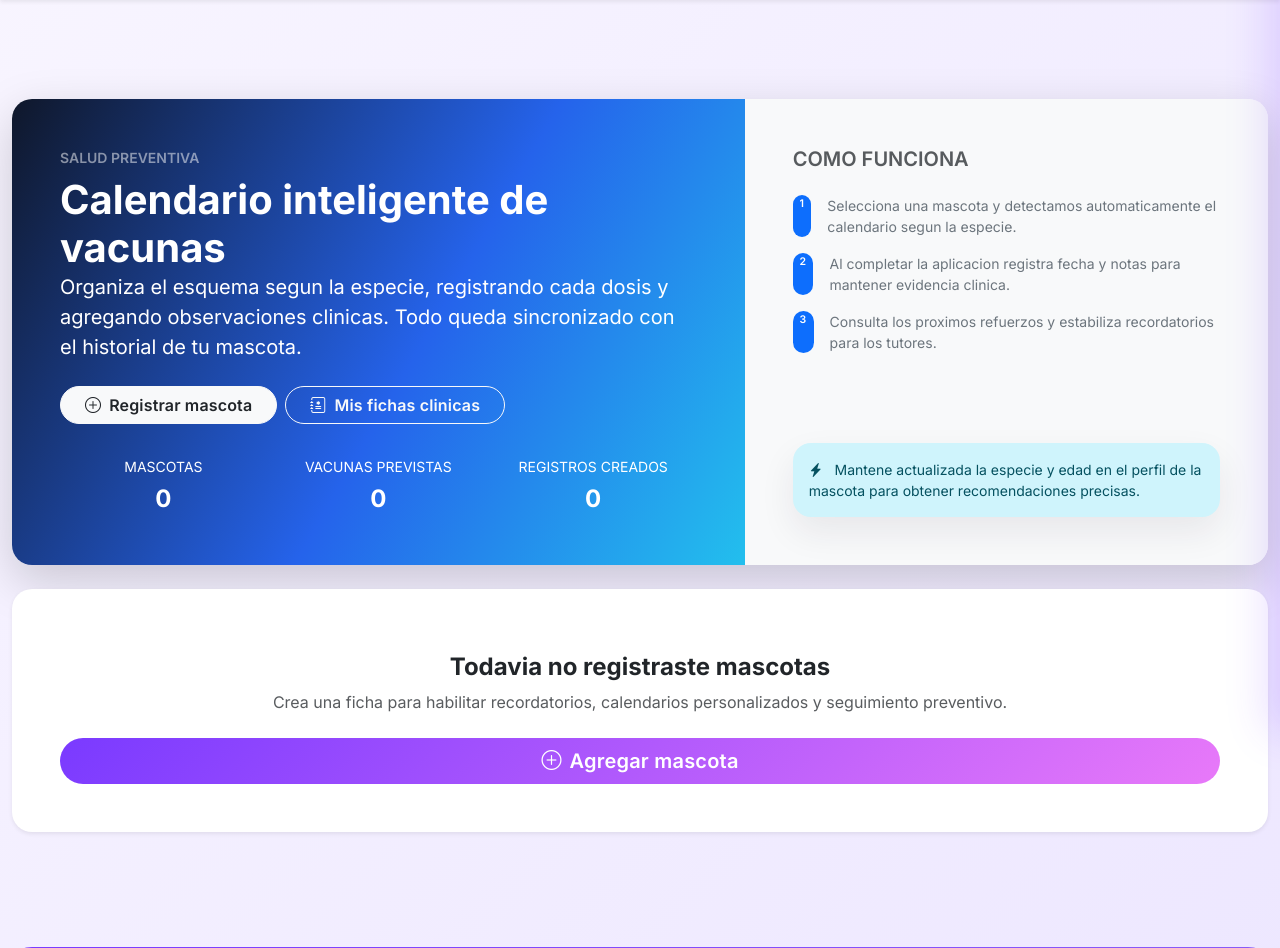
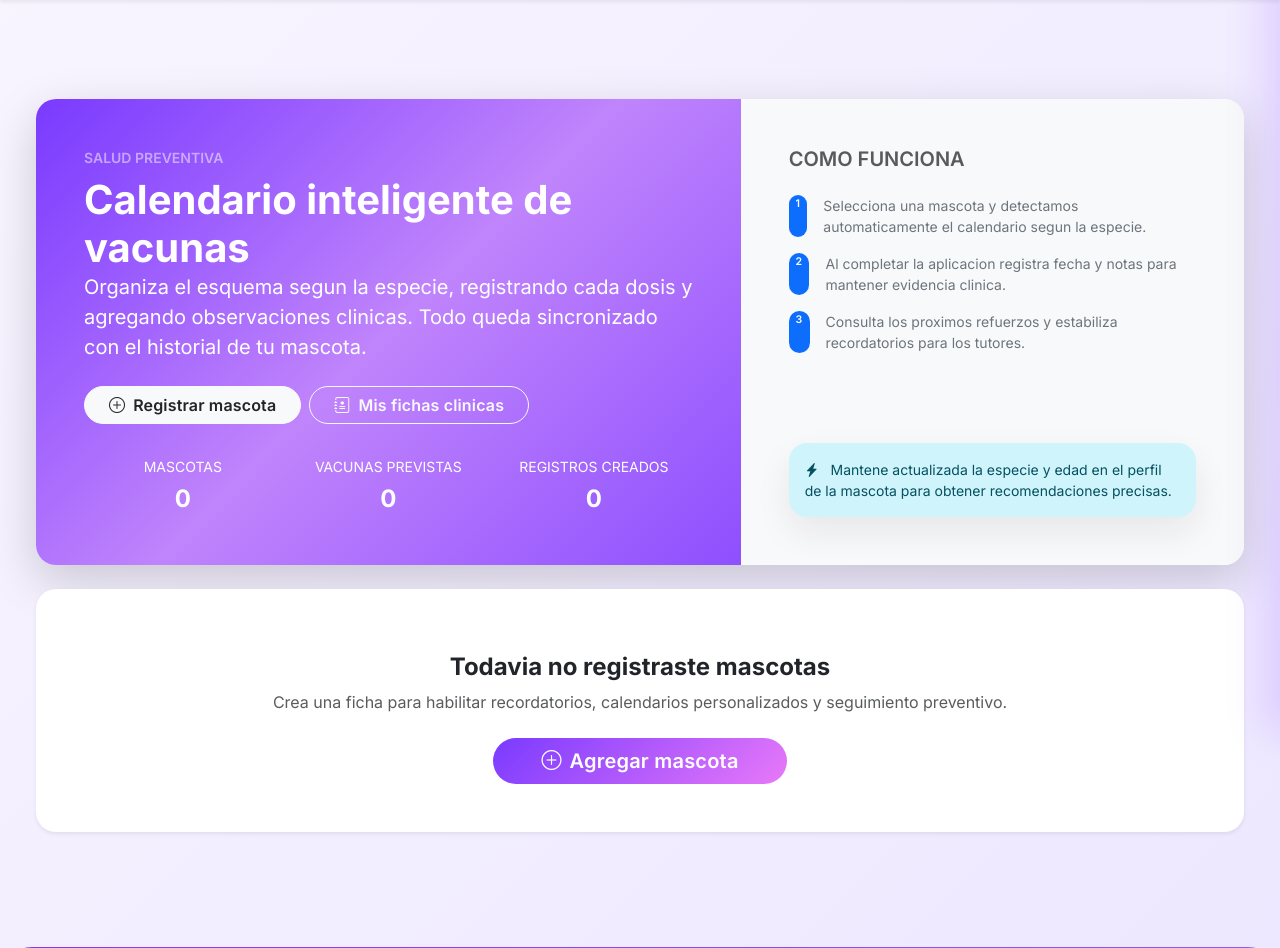
Before and after one commit to Villada-PG3/trabajo-practico-integrador-veterinaria-el-sabueso-feliz, a Django app: template Core/templates/core/calendario_vacunas.html in a window 1280 px wide. Shown: the part 69-1017 px from the top of the page. Run offline with Django 5.2, Linux system fonts and the light colour scheme; the template is opened without the code that fills it, so the values that code supplies are empty; some libraries are stand-ins or nearby versions.

Commit message:
mas cambios visuales

```diff
--- a/Core/static/css/dashboard.css
+++ b/Core/static/css/dashboard.css
@@ -84,7 +84,7 @@
 }
 
 .admin-hero {
-    background: linear-gradient(130deg, #06233c 0%, #0b3f62 50%, #125b92 100%);
+    background: linear-gradient(135deg, #7a3aff 0%, #c084fc 50%, #7a3aff 120%) !important;
     border: none;
     color: white;
     overflow: hidden;
@@ -95,8 +95,7 @@
     content: "";
     position: absolute;
     inset: 0;
-    background: radial-gradient(circle at 20% 20%, rgba(255, 255, 255, 0.15), transparent 45%),
-                radial-gradient(circle at 80% 0%, rgba(59, 130, 246, 0.3), transparent 50%);
+    background: linear-gradient(135deg, #7a3aff 0%, #c084fc 50%, #7a3aff 120%) !important;
     opacity: 0.8;
 }
 
--- a/Core/static/css/mis_citas.css
+++ b/Core/static/css/mis_citas.css
@@ -1,6 +1,7 @@
 .vet-shell {
             font-family: "Inter", "Segoe UI", system-ui, -apple-system, BlinkMacSystemFont, sans-serif;
             color: #0f172a;
+
             line-height: 1.6;
             display: flex;
             flex-direction: column;
@@ -10,7 +11,7 @@
         .vet-hero {
             border-radius: 32px;
             padding: 3rem;
-            background: linear-gradient(135deg, #4338ca 0%, #6366f1 45%, #a5b4fc 100%);
+            background: linear-gradient(135deg, #7a3aff 0%, #c084fc 50%, #7a3aff 120%);
             color: white;
             box-shadow: 0 25px 60px rgba(15, 23, 42, 0.35);
             display: flex;
--- a/Core/static/css/mis_mascotas.css
+++ b/Core/static/css/mis_mascotas.css
@@ -7,12 +7,13 @@
 .pets-hero {
     border-radius: 32px;
     padding: 2.75rem;
-    background: linear-gradient(125deg, #7a3aff 0%, #c084fc 55%, #f8fafc 100%);
+    background: linear-gradient(135deg, #7a3aff 0%, #c084fc 50%, #7a3aff 120%) !important;
     color: #ffffff;
     box-shadow: 0 35px 90px rgba(15, 23, 42, 0.3);
 }
 .pets-hero .pill {
     display: inline-flex;
+    background: linear-gradient(135deg, #7a3aff 0%, #c084fc 50%, #7a3aff 120%) !important;
     align-items: center;
     gap: .45rem;
     padding: .4rem 1.2rem;
--- a/Core/templates/core/agendar_cita.html
+++ b/Core/templates/core/agendar_cita.html
@@ -7,7 +7,7 @@
 
 {% block content %}
 <div class="space-y-6">
-    <section class="rounded-3xl bg-gradient-to-r from-indigo-900 via-indigo-700 to-sky-500 p-6 text-white shadow-xl">
+    <section class="rounded-3xl bg-gradient-to-r from-purple-500 via-purple-400 to-purple-400 p-6 text-white shadow-xl">
         <div class="flex flex-wrap items-center justify-between gap-4">
             <div class="max-w-xl space-y-2">
                 <p class="text-xs font-semibold uppercase tracking-[0.35em] text-white/70">Agenda online</p>
--- a/Core/templates/core/agendar_cita_admin.html
+++ b/Core/templates/core/agendar_cita_admin.html
@@ -3,6 +3,7 @@
 {% block title %}Agendar Cita{% endblock %}
 
 {% block content %}
+<div class="max-w-7xl mx-auto px-4 sm:px-6 lg:px-8 xl:px-0 mt-0 pt-0">
 <div class="container mt-4">
     <h2>Agendar cita</h2>
     <form method="post">{% csrf_token %}
@@ -64,4 +65,5 @@
         <a href="{% url 'dashboard' %}" class="btn btn-secondary">Cancelar</a>
     </form>
 </div>
+</div>
 {% endblock %}
--- a/Core/templates/core/calendario_vacunas.html
+++ b/Core/templates/core/calendario_vacunas.html
@@ -3,10 +3,11 @@
 {% block title %}Calendario de Vacunas{% endblock %}
 
 {% block content %}
+<div class="max-w-7xl mx-auto px-4 sm:px-6 lg:px-8 xl:px-0 mt-0 pt-0">
 <div class="d-flex flex-column gap-4">
     <section class="card border-0 shadow-lg overflow-hidden">
         <div class="row g-0">
-            <div class="col-lg-7 p-5 text-white" style="background: linear-gradient(120deg, #0f172a 0%, #2563eb 55%, #22d3ee 110%);">
+            <div class="col-lg-7 p-5 text-white" style="background: linear-gradient(135deg, #7a3aff 0%, #c084fc 50%, #7a3aff 120%);">
                 <p class="text-uppercase small fw-semibold text-white-50 mb-2">Salud preventiva</p>
                 <h1 class="display-6 fw-bold">Calendario inteligente de vacunas</h1>
                 <p class="lead text-white-75 mb-4">Organiza el esquema segun la especie, registrando cada dosis y agregando observaciones clinicas. Todo queda sincronizado con el historial de tu mascota.</p>
@@ -38,15 +39,15 @@
                     <h2 class="h5 fw-semibold text-uppercase text-muted">Como funciona</h2>
                     <ul class="list-unstyled mb-0 text-secondary small">
                         <li class="d-flex gap-3 mb-3">
-                            <div class="badge rounded-pill text-bg-primary">1</div>
+                            <div class="badge rounded-pill text-bg-primary align-items-center">1</div>
                             Selecciona una mascota y detectamos automaticamente el calendario segun la especie.
                         </li>
                         <li class="d-flex gap-3 mb-3">
-                            <div class="badge rounded-pill text-bg-primary">2</div>
+                            <div class="badge rounded-pill text-bg-primary align-items-center">2</div>
                             Al completar la aplicacion registra fecha y notas para mantener evidencia clinica.
                         </li>
                         <li class="d-flex gap-3">
-                            <div class="badge rounded-pill text-bg-primary">3</div>
+                            <div class="badge rounded-pill text-bg-primary align-items-center">3</div>
                             Consulta los proximos refuerzos y estabiliza recordatorios para los tutores.
                         </li>
                     </ul>
@@ -97,13 +98,16 @@
     {% endif %}
 
     {% if not mascotas %}
-        <section class="card border-0 shadow-sm text-center p-5">
+        <section class="card border-0 shadow-sm text-center p-5 px-15 align-items-center">
             <i class="bi bi-paw display-5 text-primary mb-3"></i>
             <h2 class="h4 fw-bold mb-2">Todavia no registraste mascotas</h2>
             <p class="text-muted mb-4">Crea una ficha para habilitar recordatorios, calendarios personalizados y seguimiento preventivo.</p>
-            <a href="{% url 'registrar_mascota' %}" class="btn btn-primary btn-lg px-4">
+            <a href="{% url 'registrar_mascota' %}" class="btn btn-primary btn-lg" style="width: fit-content; padding: 0.5rem 3rem;">
                 <i class="bi bi-plus-circle me-2"></i>Agregar mascota
             </a>
+
+
+
         </section>
     {% else %}
         <section class="card border-0 shadow-sm">
@@ -277,4 +281,5 @@
         {% endif %}
     {% endif %}
 </div>
+</div>
 {% endblock %}
--- a/Core/templates/core/configuracion_perfil.html
+++ b/Core/templates/core/configuracion_perfil.html
@@ -8,7 +8,7 @@
 <div class="d-flex flex-column gap-4">
     <section class="card border-0 shadow-lg overflow-hidden">
         <div class="row g-0 align-items-center">
-            <div class="col-md-7 p-5 text-white" style="background: linear-gradient(135deg, #111827 0%, #1d4ed8 60%, #22d3ee 120%);">
+            <div class="col-md-7 p-5 text-white" style="background: linear-gradient(135deg, #7a3aff 0%, #c084fc 50%, #7a3aff 120%);">
                 <p class="text-uppercase small fw-semibold text-white-50 mb-2">Configuracion</p>
                 <h1 class="h3 fw-bold mb-3">Perfil y seguridad</h1>
                 <p class="text-white-75 mb-4">Actualiza tu informacion personal, foto y credenciales en un entorno seguro. Recorda confirmar con tu contrasena actual antes de guardar.</p>
--- a/Core/templates/core/contacto.html
+++ b/Core/templates/core/contacto.html
@@ -5,6 +5,7 @@
 
 
 {% if sucursales_info %}
+<div class="max-w-7xl mx-auto px-4 sm:px-6 lg:px-8 xl:px-0 mt-0 pt-0">
 <section class="mb-5">
     <div class="d-flex flex-column flex-lg-row align-items-lg-center justify-content-lg-between mb-4">
         <div>
@@ -55,5 +56,5 @@
     </div>
 </section>
 {% endif %}
-
+</div>
 {% endblock %}
--- a/Core/templates/core/crear_mascota_admin.html
+++ b/Core/templates/core/crear_mascota_admin.html
@@ -2,6 +2,7 @@
 {% block title %}Registrar mascota - Administración{% endblock %}
 
 {% block content %}
+<div class="max-w-7xl mx-auto px-4 sm:px-6 lg:px-8 xl:px-0">
 <section class="mb-4">
     <div class="d-flex flex-wrap align-items-center justify-content-between gap-3">
         <div>
@@ -86,4 +87,5 @@
         </div>
     </div>
 </section>
+</div>
 {% endblock %}
--- a/Core/templates/core/dashboard.html
+++ b/Core/templates/core/dashboard.html
@@ -13,8 +13,8 @@
 {% block content %}
 <div class="dashboard-shell">
     {% if request.user.rol == "ADMIN" %}
-    <section class="section-card admin-hero text-white">
-        <div class="grid gap-8 lg:grid-cols-2">
+    <section class="section-card admin-hero text-white ">
+        <div class="grid gap-8 lg:grid-cols-2 ">
             <div>
                 <p class="text-xs font-semibold uppercase tracking-[0.35em] text-white/70">Direccion general</p>
                 <h2 class="mt-4 text-3xl font-bold leading-tight sm:text-4xl">Panel de Administracion</h2>
@@ -33,7 +33,7 @@
 
                     <a href="{% url 'crear_mascota_admin' %}"
                        class="hero-pill flex items-center gap-2 bg-blue-500/20 border border-blue-400/40 hover:bg-blue-500/30">
-                        <i class="bi bi-paw"></i>
+                        <i class="bi bi-plus-circle"></i>
                         Crear mascota
                     </a>
 
--- a/Core/templates/core/mis_mascotas.html
+++ b/Core/templates/core/mis_mascotas.html
@@ -9,6 +9,7 @@
 {% endblock %}
 
 {% block content %}
+<div class="max-w-7xl mx-auto px-4 sm:px-6 lg:px-8 xl:px-0 mt-0 pt-0">
 <div class="pets-shell">
     <section class="pets-hero">
         <div class="row g-4 align-items-center">
@@ -125,6 +126,7 @@
         </div>
     </section>
 </div>
+</div>
 {% endblock %}
 
 {% block extra_scripts %}
@@ -151,4 +153,5 @@
             });
         });
     </script>
+
 {% endblock %}
--- a/Core/templates/core/pacientes.html
+++ b/Core/templates/core/pacientes.html
@@ -14,7 +14,7 @@
                 Accedé a la información clave de cada paciente y navegá rápidamente hacia su historia clínica.
             </p>
         </div>
-        <a href="{% url 'crear_mascota_admin' %}" class="inline-flex items-center gap-2 rounded-lg bg-emerald-600 px-4 py-2 text-sm font-semibold text-white shadow hover:bg-emerald-700">
+        <a href="{% url 'crear_mascota_admin' %}" class="inline-flex items-center gap-2 rounded-lg bg-purple-600 px-4 py-2 text-sm font-semibold text-white shadow hover:bg-purple-700">
             <i class="fas fa-paw"></i>
             Registrar nueva mascota
         </a>
--- a/Core/templates/core/registrar_mascota.html
+++ b/Core/templates/core/registrar_mascota.html
@@ -3,6 +3,7 @@
 {% block title %}Registrar nueva mascota{% endblock %}
 
 {% block content %}
+<div class="max-w-7xl mx-auto px-4 sm:px-6 lg:px-8 xl:px-0 mt-0 pt-0">
 <section class="mb-4">
     <div class="d-flex flex-wrap align-items-center justify-content-between gap-3">
         <div>
@@ -82,4 +83,5 @@
         </div>
     </div>
 </section>
+</div>
 {% endblock %}
--- a/Core/templates/core/tienda.html
+++ b/Core/templates/core/tienda.html
@@ -2,6 +2,7 @@
 {% block title %}Tienda - Veterinaria Sabueso Feliz{% endblock %}
 
 {% block content %}
+<div class="max-w-7xl mx-auto px-4 sm:px-6 lg:px-8 xl:px-0 mt-0 pt-0">
 <div class="space-y-8">
     <section class="hero-store shadow-xl text-black">
         <div class="flex flex-col gap-4 lg:flex-row lg:items-center lg:justify-between">
@@ -89,4 +90,5 @@
         </section>
     {% endif %}
 </div>
+</div>
 {% endblock %}
```
Also changed, not shown: Core/templates/core/historial_medico_vet.html (+6 -3 lines), Core/templates/core/landing.html (+5 -3 lines).
